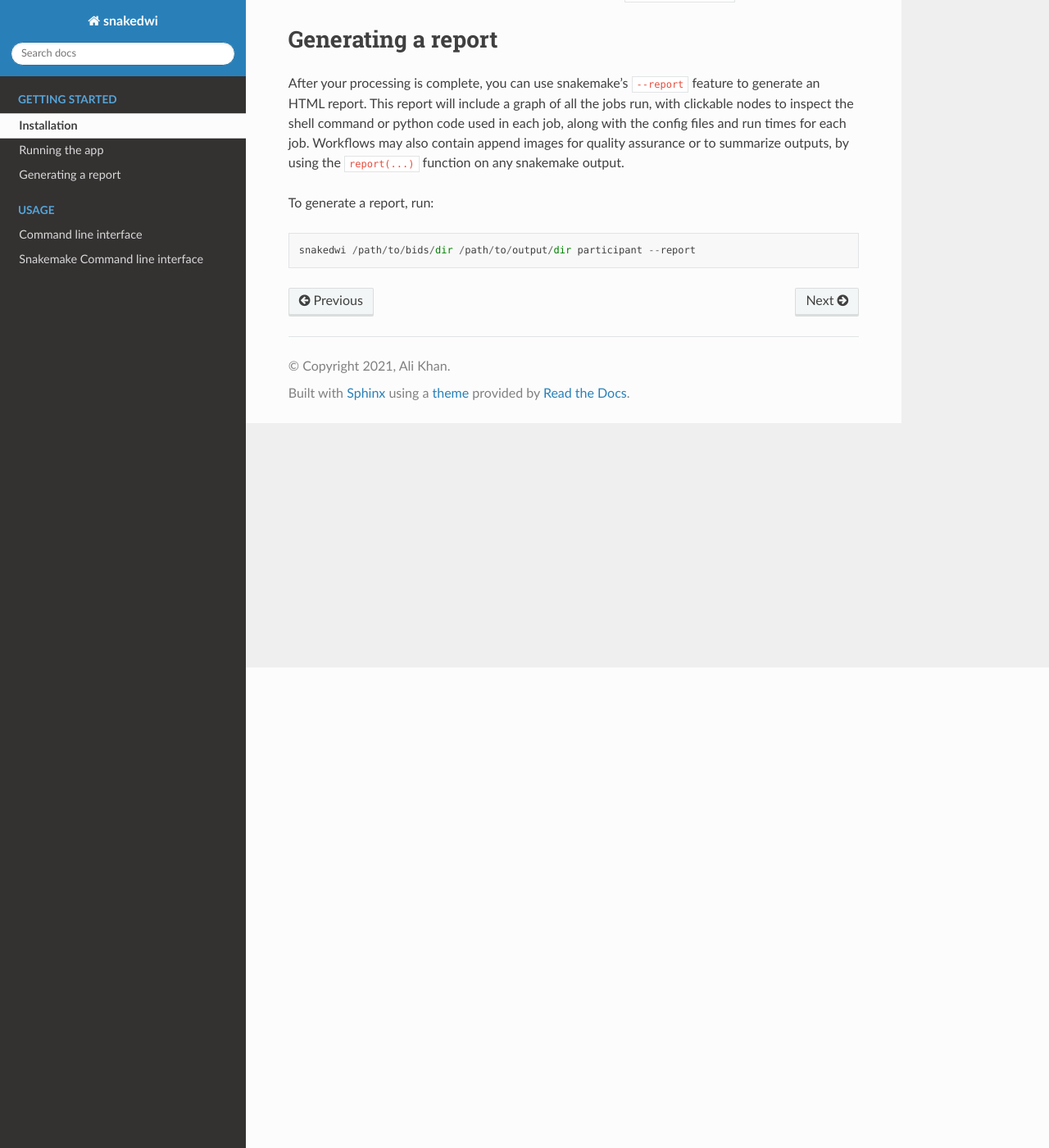
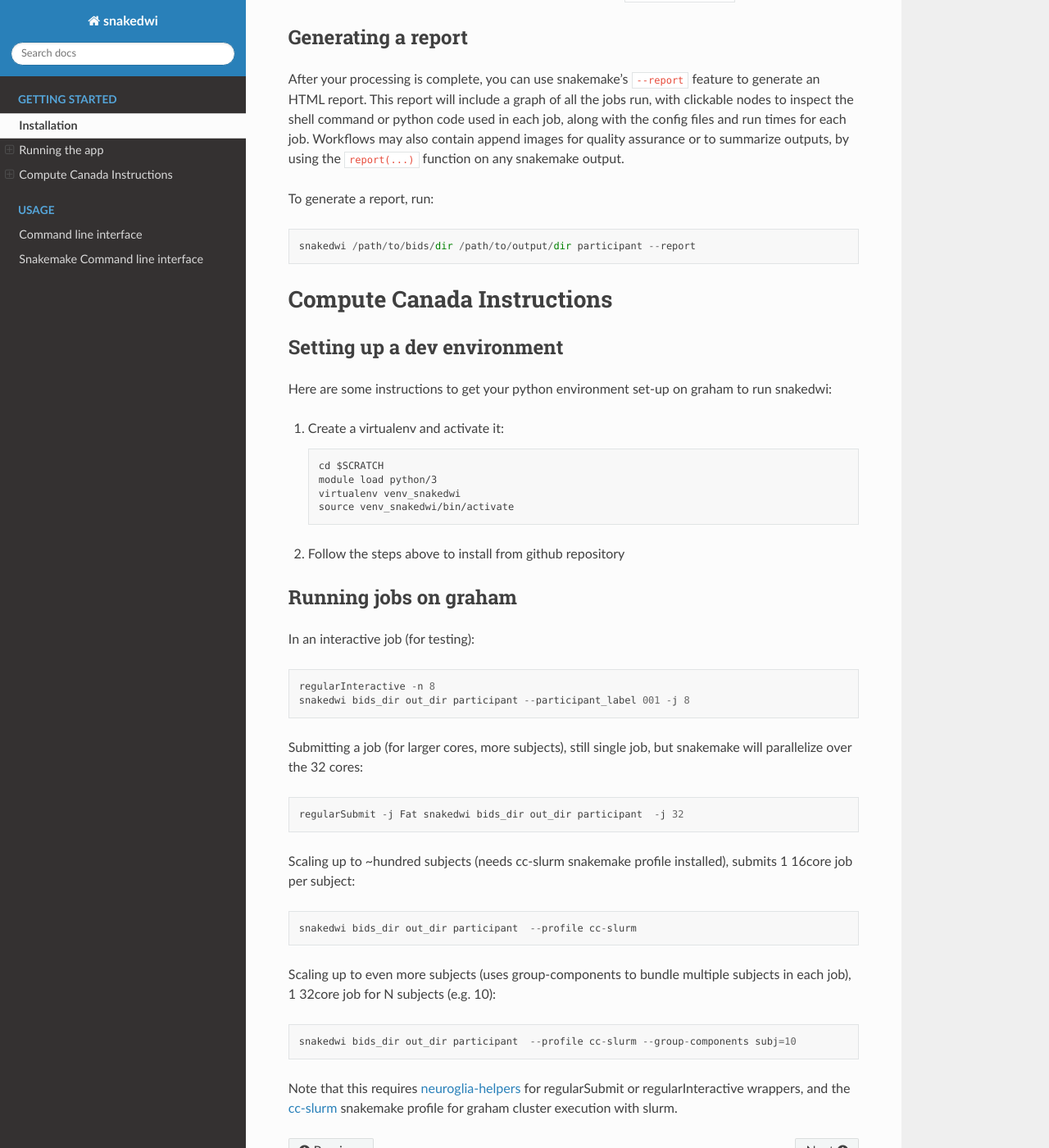
Before and after one commit to akhanf/snakedwi, a Sphinx documentation site: the page built from docs/getting_started/installation.rst, in a window 1280 px wide and 1400 px high, scrolled down 586 px. Shown: the whole window at 82% size. Built offline with Sphinx 7.4.7 and the Read the Docs theme 2.0.0, drawn with Linux system fonts in a browser that asks for light colours.

Commit message:
added compute canada instructions

```diff
--- a/docs/getting_started/installation.rst
+++ b/docs/getting_started/installation.rst
@@ -22,7 +22,7 @@
 
 
 Generating a report
-===================
+-------------------
 
 After your processing is complete, you can use snakemake's ``--report`` feature to generate
 an HTML report. This report will include a graph of all the jobs run, with clickable nodes
@@ -33,3 +33,45 @@
 To generate a report, run::
 
     snakedwi /path/to/bids/dir /path/to/output/dir participant --report
+
+
+Compute Canada Instructions
+===========================
+
+Setting up a dev environment
+----------------------------
+
+Here are some instructions to get your python environment set-up on graham to run snakedwi:
+
+#. Create a virtualenv and activate it::
+
+      cd $SCRATCH
+      module load python/3
+      virtualenv venv_snakedwi
+      source venv_snakedwi/bin/activate
+
+#. Follow the steps above to install from github repository
+
+Running jobs on graham
+----------------------
+In an interactive job (for testing)::
+
+    regularInteractive -n 8
+    snakedwi bids_dir out_dir participant --participant_label 001 -j 8
+
+
+Submitting a job (for larger cores, more subjects), still single job, but snakemake will parallelize over the 32 cores::
+
+    regularSubmit -j Fat snakedwi bids_dir out_dir participant  -j 32
+
+
+Scaling up to ~hundred subjects (needs cc-slurm snakemake profile installed), submits 1 16core job per subject::
+
+    snakedwi bids_dir out_dir participant  --profile cc-slurm
+
+
+Scaling up to even more subjects (uses group-components to bundle multiple subjects in each job), 1 32core job for N subjects (e.g. 10)::
+
+    snakedwi bids_dir out_dir participant  --profile cc-slurm --group-components subj=10
+
+Note that this requires `neuroglia-helpers <https://github.com/khanlab/neuroglia-helpers>`_ for regularSubmit or regularInteractive wrappers, and the `cc-slurm <https://github.com/khanlab/cc-slurm>`_ snakemake profile for graham cluster execution with slurm.
```
